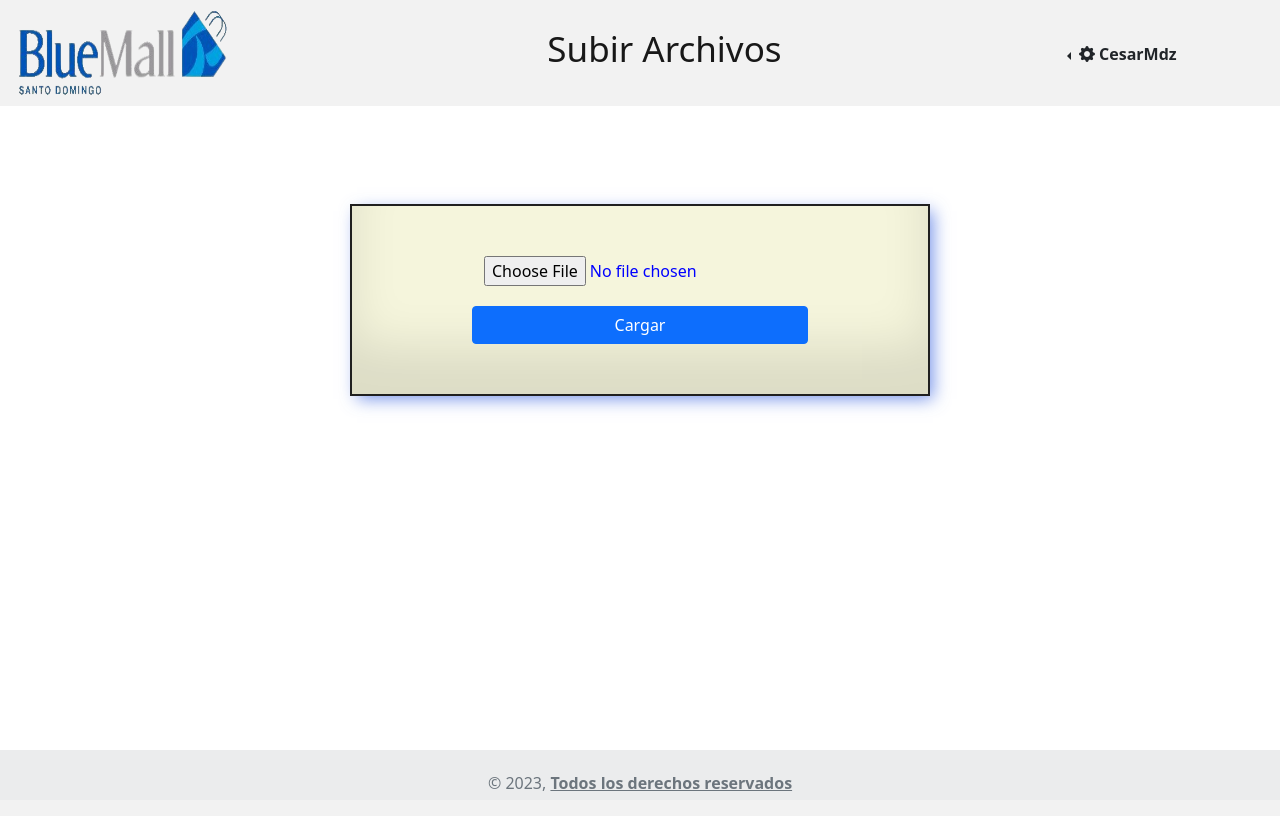
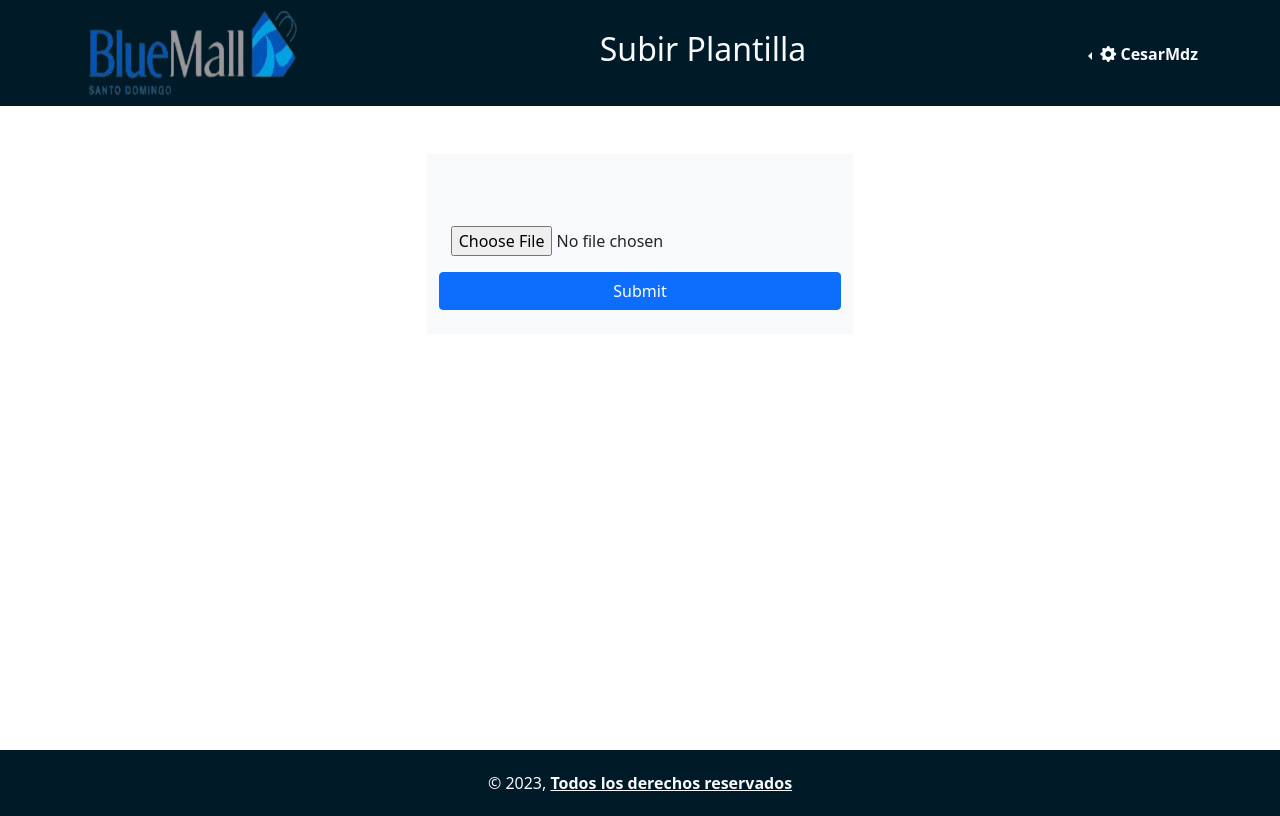
Before and after one commit to Enm4nuel/re-plt-system, a Django app: page /csv_upload/ in a window 1280 px wide. Run offline with Django 3.2, Linux system fonts and the light colour scheme; a user stored in the database is signed in; parts of the project's set-up code (start-up, migrations or seed data) failed here and were passed over.

Commit message:
refactor code html

```diff
--- /dev/null
+++ b/home/static/css/csv_upload.css
@@ -0,0 +1,11 @@
+#div_prin2 {
+	background-color: #F5F5DC;
+  color: blue;
+  padding: 40px;
+  margin-top: 100px;
+  box-shadow:
+      inset 0 -3em 3em rgba(0,0,0,0.1),
+      0 0  0 2px #202020,
+      0.3em 0.3em 1em rgba(65, 105, 225,0.7);
+  width: 45%;
+}
--- a/home/static/css/stylessubirarchivo.css
+++ /dev/null
@@ -1,81 +0,0 @@
-html {
-  min-height: 100%;
-  position: relative;
-}
-
-body {
-  margin-bottom: 40px;
-  margin: 0;
-}
-
-
-footer{
-  line-height:50px;
-  left:0px;
-  position: absolute;
-  bottom: 0;
-  width: 100%;
-  height: 50px;
-}
-
-#div_prin {
-	background-color: #F5F5DC;
-  color: blue;
-  padding: 40px;
-  margin-top: 100px;
-  box-shadow:
-      inset 0 -3em 3em rgba(0,0,0,0.1),
-      0 0  0 2px #202020,
-      0.3em 0.3em 1em rgba(65, 105, 225,0.7);
-  width: 45%;
-}
-
-#progress {
-  position: relative;
-  margin-bottom: 30px;
-}
-
-#progress-bar {
-  position: absolute;
-  background: lightseagreen;
-  height: 5px;
-  width: 0%;
-  top: 50%;
-  left: 0;
-}
-
-#progress-num {
-  margin: 0;
-  padding: 0;
-  list-style: none;
-  display: flex;
-  justify-content: space-between;
-}
-
-#progress-num::before {
-  content: "";
-  background-color: lightgray;
-  position: absolute;
-  top: 50%;
-  left: 0;
-  height: 5px;
-  width: 100%;
-  z-index: -1;
-}
-
-#progress-num::before {
-  content: "";
-  background-color: lightgray;
-  position: absolute;
-  top: 50%;
-  left: 0;
-  height: 5px;
-  width: 100%;
-  z-index: -1;
-}
-
-#progress-num .step.active {
-  border-color: lightseagreen;
-  background-color: lightseagreen;
-  color: #fff;
-}
--- a/home/templates/csv_download.html
+++ b/home/templates/csv_download.html
@@ -47,8 +47,8 @@
 
 			    <div class="col-auto my-2 mx-3">
 					<label for="batch" class="form-label">Id de Batch</label>
-					<input id="batch" name="batch" type="number" maxlength=8 class="form-control" placeholder="Numero de batch" disabled>
-					<div id="valid-batch">
+					<input id="batch" name="batch" type="number" maxlength="8" class="form-control" placeholder="Numero de batch" disabled>
+					<div id="valid-batch" class="row">
 					</div>
 			    </div>
 
--- a/home/templates/csv_upload.html
+++ b/home/templates/csv_upload.html
@@ -1,74 +1,28 @@
+{% extends "index.html" %}
 {% load static %}
-<!DOCTYPE html>
-<html lang="en">
-<head>
 
-	<link type="text/css" rel="stylesheet" href="{% static 'css/stylessubirarchivo.css' %}" />
-	<link rel="stylesheet" href="https://cdn.jsdelivr.net/npm/bootstrap-icons@1.10.3/font/bootstrap-icons.css">
-	<link href="https://cdn.jsdelivr.net/npm/bootstrap@5.0.2/dist/css/bootstrap.min.css" rel="stylesheet" integrity="sha384-EVSTQN3/azprG1Anm3QDgpJLIm9Nao0Yz1ztcQTwFspd3yD65VohhpuuCOmLASjC" crossorigin="anonymous">
-	<script src="https://cdn.jsdelivr.net/npm/bootstrap@5.0.2/dist/js/bootstrap.bundle.min.js" integrity="sha384-MrcW6ZMFYlzcLA8Nl+NtUVF0sA7MsXsP1UyJoMp4YLEuNSfAP+JcXn/tWtIaxVXM" crossorigin="anonymous"></script>
-	<meta charset="UTF-8">
-	<meta name="viewport" content="width=device-width, initial-scale=1.0">
-	<title> Subir archivos </title>
+{% block csschild %} <link type="text/css" rel="stylesheet" href="{% static 'css/csv_upload.css' %}" /> {% endblock%}
 
-</head>
-<body>
+{% block title %} <title> Subir Plantilla </title> {% endblock %}
 
-	<header>
-		<nav class="navbar navbar-expand-lg navbar-light" style="background-color: rgba(0, 0, 0, 0.05);">
+{% block titlepage %} Subir Plantilla {% endblock %}
 
-		  	<div class="container-fluid">
-		  		<div class="col-4">
-		  			<a href="/" ><img height="90" width="220" src="{% static 'img/bmlogo-r.png' %}" class="rounded"></a>
-		  		</div>
-		  		<div class="col-4 container text-center">
-		  			<h1 class="navbar-brand float-start" href="/home/" style="text-align: center; font-size: 35px;" > Subir Archivos </h1>
-		  		</div>
+{% block notification %} {% endblock %}
 
-		  		<div class="col-2 p-2">
-	  			    {% if user.is_authenticated %}
-	  			    	<div class="btn-group dropstart">
-						  <span class="dropdown-toggle text-reset fw-bold" data-bs-toggle="dropdown" aria-expanded="false">
-						    <i class="bi bi-gear-fill"></i> {{ user.get_username }}
-						  </span>
-						  <ul class="dropdown-menu">
-						  	{% if user.is_superuser %}
-						    	<li><a class="dropdown-item" href="/plantillas/modificar_plantillas/"> Modificar plantillas </a></li>
-						    	<li><a class="dropdown-item" href="/admin/"> Administracion </a></li>
-						    	<li><hr class="dropdown-divider"></li>
-						    {% endif %}
-						    <li><a class="dropdown-item" href="/admin/logout/"> Salir </a></li>
-						  </ul>
-						</div>
-				   	{% endif %}
-		        </div>
-	    	</div>
+{% block content %}
 
-		</nav>
-	</header>
+	<div id="div_prin" class="col-4 m-5 p-3 container bg-light">
 
-	<div id="div_prin" class="container d-flex justify-content-center align-items-center ">
-
-		<form id="formCA" action="/subir_archivo/" method="post" enctype="multipart/form-data">
+		<form id="formCA" action="/csv_upload/" method="post" enctype="multipart/form-data">
 			{% csrf_token %}
-			<div class="row" style="padding: 10px;">
+			<div class="row p-2 mt-5">
 				<input type="file" id="file" accept=".xlsx, .csv" name="file" />
 			</div>
-			<div class="row" style="padding: 10px;">
-				<button type="submit" class="btn btn-primary" > Cargar </button>
+			<div class="row p-2">
+				<input type="submit" class="btn btn-primary" />
 			</div>
 		</form>
 
 	</div>
 
-	<!-- Footer -->
-	<footer class="text-center text-lg-start bg-light text-muted">
-	  <div class="text-center p-2" style="background-color: rgba(0, 0, 0, 0.05);">
-	    © 2023,
-	    <a class="text-reset fw-bold"> Todos los derechos reservados</a>
-	  </div>
-	</footer>
-	<!-- Footer -->
-
-</body>
-</html>
+{% endblock %}
--- a/home/templates/index.html
+++ b/home/templates/index.html
@@ -5,6 +5,10 @@
 	<head>
 		<!-- Css de este html -->
 		<link type="text/css" rel="stylesheet" href="{% static 'css/index.css' %}" />
+		<!-- ### -->
+
+		<!-- Favicon -->
+		<link rel="shortcut icon" type="image/x-icon" href="{% static 'img/favicon2.ico' %}">
 		<!-- ### -->
 
 		<!-- Otros parametros -->
--- a/home/views.py
+++ b/home/views.py
@@ -30,7 +30,7 @@
 		if request.user.is_authenticated:
 			if d.active == True:
 				messages.warning(request, "Tienes una plantilla precargada con informacion sin validar!")
-				return redirect("/csv_upload/confirm/", permanent=True)
+				return redirect("/csv_upload/confirm/")
 	else:
 		print("User is not logged in :(")
 
@@ -102,10 +102,20 @@
 	data = TemplateData.objects.filter(bldgid__contains=filtr)
 
 	columns = ["LEASID", "BLDGID", "SUITID", "OCCPNAME"]
+	totals = {}
+
+	# extraer columnas
 	for d in data:
 		for k, v in d.fields.items():
 			if k not in columns:
 				columns.append(k)
+
+	# Extraer totales
+	for d in data:
+		for k in d.fields:
+			totals[k] = sum(float(d.fields[k]))
+
+	print(totals)
 
 	return render(request, BASE_DIR+'/home/templates/csv_upload_confirm.html', context={'columns': columns, 'data': data, 'filtr': filtr, 'name': 'plantilla'})
 
--- a/plantillas/models.py
+++ b/plantillas/models.py
@@ -34,7 +34,7 @@
 class TemplateLog(models.Model):
 	username = models.CharField(max_length=30, default="Null")
 	bldgid = models.CharField(max_length=10)
-	batch = models.CharField(max_length=8, primary_key=True)
+	batch = models.CharField(max_length=8, default="Null")
 	invoice_date = models.DateField(default=date.today)
 	created = models.DateTimeField(default=timezone.now)
 
```
Also changed, not shown: home/static/js/csv_download.js (+16 -6 lines), db.sqlite3, home/static/img/favicon.ico (added), home/static/img/favicon2.ico (added), plantillas/migrations/0001_initial.py, plantillas/migrations/0002_plantilla_cfg.py (deleted), plantillas/migrations/0003_auto_20230414_1232.py (deleted), plantillas/migrations/0004_auto_20230414_1635.py (deleted), plantillas/migrations/0005_alter_templatelog_batch.py (deleted), plantillas/migrations/0006_auto_20230417_1032.py (deleted).
